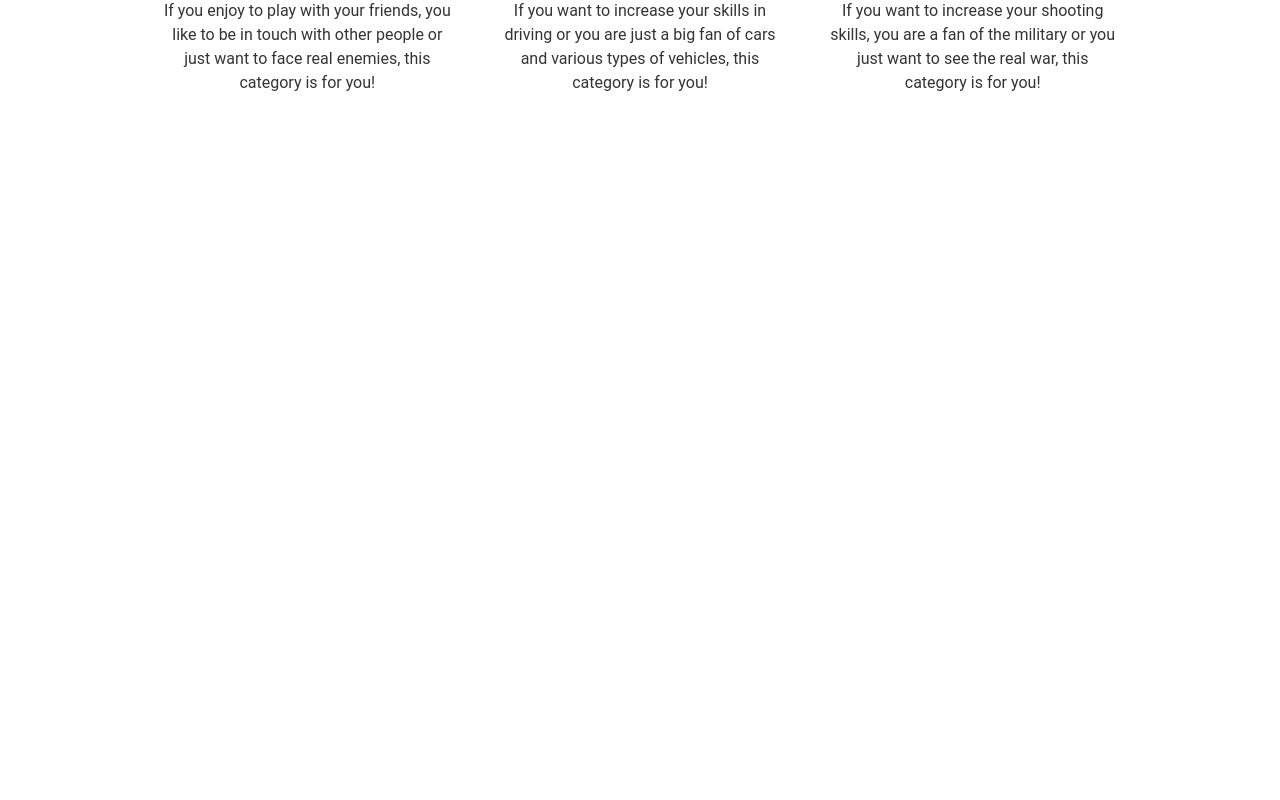
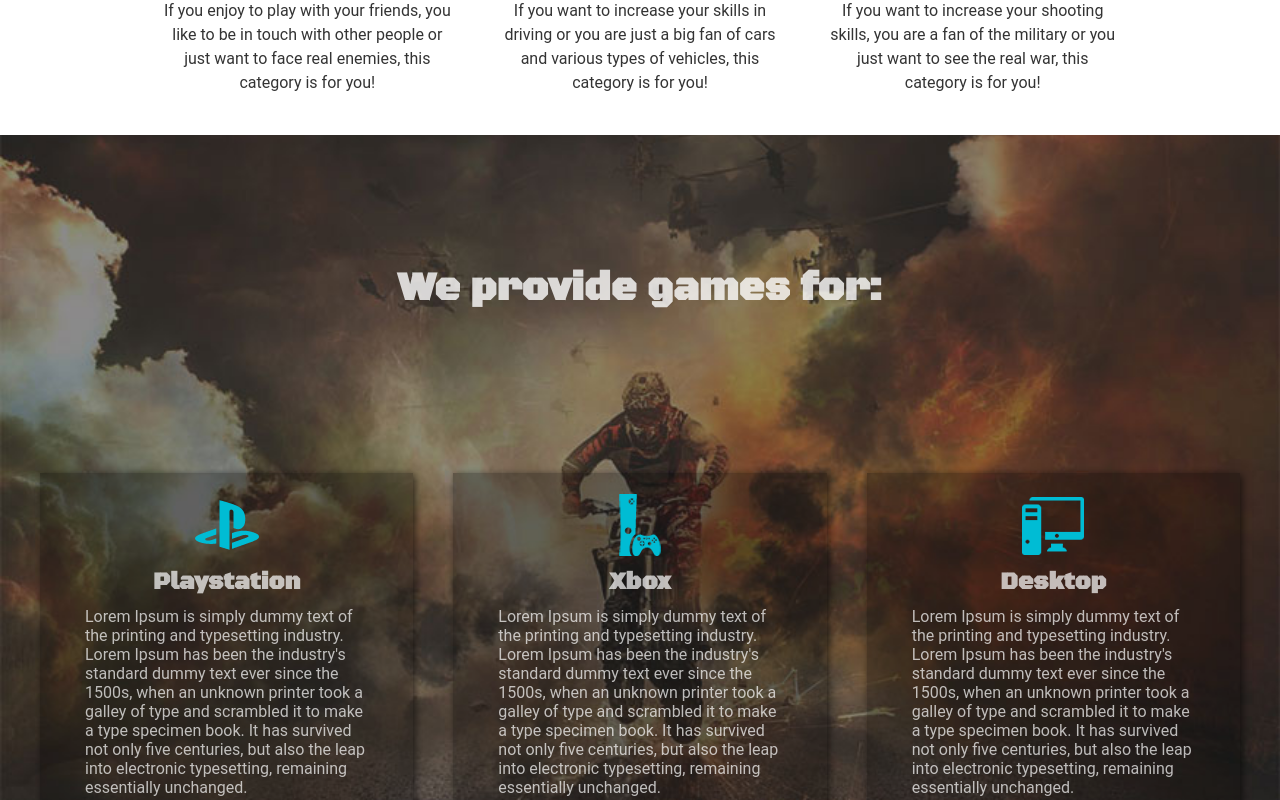
Before and after one commit to elenydev/game-ecommerce, a Next.js app in the folder front/: page / in a window 1280 px wide. Shown: the part 1480-2280 px from the top of the page. Built offline with nearby package versions, Linux system fonts and the light colour scheme.

Commit message:
implement devices section

```diff
--- /dev/null
+++ b/front/components/Devices/index.js
@@ -0,0 +1,159 @@
+import React from "react";
+import styled from "styled-components";
+
+const Wrapper = styled.div`
+  display: flex;
+  align-items: center;
+  background: url("/images/register.jpg") no-repeat center;
+  background-size: cover;
+  justify-content: center;
+  min-height: 100vh;
+  font-family: "Black Ops One", cursive;
+`;
+
+const Container = styled.div`
+  display: flex;
+  justify-content: center;
+  align-items: center;
+  flex-direction: column;
+`;
+
+const Header = styled.h2`
+  display: flex;
+  justify-content: center;
+  text-align: center;
+  width: 80%;
+  padding: 10px;
+  font-size: 2em;
+  color: rgba(255, 255, 255, 0.8);
+  margin-bottom: 70px;
+
+  @media (min-width: 960px) {
+    font-size: 2.5em;
+    width: 100%;
+    margin-bottom: 150px;
+  }
+`;
+
+const CardsContainer = styled.div`
+  display: grid;
+  grid-template-columns: 1fr;
+  grid-template-rows: repeat(3, 1fr);
+  grid-gap: 30px;
+  max-width: 90%;
+
+  @media (min-width: 960px) {
+    grid-template-columns: repeat(3, 1fr);
+    grid-template-rows: 1fr;
+    grid-gap: 40px;
+
+    max-width: 1200px;
+  }
+`;
+
+const Card = styled.div`
+  display: flex;
+  align-items: center;
+  justify-content: center;
+  flex-direction: column;
+  padding: 10px;
+
+  box-shadow: 2px 2px 8px 0 rgb(0 0 0 / 60%);
+  background-color: rgba(0, 0, 0, 0.3);
+
+  i {
+    display: inline-block;
+    width: 64px;
+    height: 64px;
+    background-color: transparent;
+    background: url(../images/icons.png) no-repeat 0px 0px;
+    text-decoration: none;
+  }
+  .first {
+    background-position: -128px 0px;
+  }
+  .second {
+    background-position: -64px 0px;
+  }
+  .third {
+    background-position: 0px 0px;
+  }
+  @media (min-width: 960px) {
+    padding: 20px;
+  }
+`;
+
+const CardTitle = styled.h4`
+  display: flex;
+  align-content: center;
+  justify-content: center;
+  text-align: center;
+  font-size: 1.1em;
+  width: 100%;
+  padding: 10px 15px;
+  color: rgba(255, 255, 255, 0.7);
+
+  @media (min-width: 960px) {
+    font-size: 1.5em;
+  }
+`;
+
+const CardContent = styled.p`
+  font-family: "Roboto";
+  color: rgba(255, 255, 255, 0.7);
+  padding: 0px 15px;
+
+  @media (min-width: 960px) {
+    padding: 0px 25px;
+  }
+`;
+
+const Devices = () => {
+  return (
+    <Wrapper>
+      <Container>
+        <Header>We provide games for:</Header>
+        <CardsContainer>
+          <Card>
+            <i className='first'> </i>
+            <CardTitle>Playstation</CardTitle>
+            <CardContent>
+              Lorem Ipsum is simply dummy text of the printing and typesetting
+              industry. Lorem Ipsum has been the industry's standard dummy text
+              ever since the 1500s, when an unknown printer took a galley of
+              type and scrambled it to make a type specimen book. It has
+              survived not only five centuries, but also the leap into
+              electronic typesetting, remaining essentially unchanged.
+            </CardContent>
+          </Card>
+          <Card>
+            <i className='second'> </i>
+            <CardTitle>Xbox</CardTitle>
+            <CardContent>
+              Lorem Ipsum is simply dummy text of the printing and typesetting
+              industry. Lorem Ipsum has been the industry's standard dummy text
+              ever since the 1500s, when an unknown printer took a galley of
+              type and scrambled it to make a type specimen book. It has
+              survived not only five centuries, but also the leap into
+              electronic typesetting, remaining essentially unchanged.
+            </CardContent>
+          </Card>
+          <Card>
+            <i className='third'> </i>
+            <CardTitle>Desktop</CardTitle>
+            <CardContent>
+              Lorem Ipsum is simply dummy text of the printing and typesetting
+              industry. Lorem Ipsum has been the industry's standard dummy text
+              ever since the 1500s, when an unknown printer took a galley of
+              type and scrambled it to make a type specimen book. It has
+              survived not only five centuries, but also the leap into
+              electronic typesetting, remaining essentially unchanged.
+            </CardContent>
+          </Card>
+        </CardsContainer>
+      </Container>
+    </Wrapper>
+  );
+};
+
+export default Devices;
--- a/front/components/GameTypes/index.js
+++ b/front/components/GameTypes/index.js
@@ -54,7 +54,7 @@ const Description = styled.p`
 
 const CardsWrapper = styled.div`
   display: grid;
-  grid-template-columns: 1;
+  grid-template-columns: 1fr;
   grid-gap: 20px;
   grid-template-rows: repeat(3, 1fr);
   width: 90%;
@@ -67,7 +67,7 @@ const CardsWrapper = styled.div`
   @media (min-width: 960px) {
     width: 90%;
     grid-template-columns: repeat(3, 1fr);
-    grid-template-rows: 1;
+    grid-template-rows: 1fr;
     grid-gap: 30px;
     margin-top: 50px;
   }
@@ -156,7 +156,7 @@ const GameTypes = () => {
     <Wrapper>
       <SubHeader>Welcome in our</SubHeader>
       <Header>online gaming</Header>
-      <SubHeader>Shop</SubHeader>
+      <SubHeader id='gameTypes'>Shop</SubHeader>
       <Description>
         We are one of the largest sellers of computer games on the web, and our
         company is characterized by a fast supplier and high quality of
--- a/front/components/Hero/index.js
+++ b/front/components/Hero/index.js
@@ -69,7 +69,7 @@ const PlayIconContainer = styled.div`
     fill: rgba(255, 255, 255, 0.8);
   }
 
-  animation: showIcon 2s linear 4s infinite;
+  animation: showIcon 2s linear 5s infinite;
 
   @keyframes showIcon {
     0% {
--- a/front/components/Navigation/index.js
+++ b/front/components/Navigation/index.js
@@ -53,35 +53,35 @@ const Navigation = () => {
             </NavLogo>
 
             <NavList>
-              <NavListItem>
+              <NavListItem onClick={() => handleClick()}>
                 <Link href='/'>
                   <a>Home</a>
                 </Link>
               </NavListItem>
 
-              <NavListItem>
+              <NavListItem onClick={() => handleClick()}>
                 <Link href='#'>
                   <a>Games</a>
                 </Link>
               </NavListItem>
-              <NavListItem>
+              <NavListItem onClick={() => handleClick()}>
                 <Link href='#'>
                   <a>Team</a>
                 </Link>
               </NavListItem>
-              <NavListItem>
+              <NavListItem onClick={() => handleClick()}>
                 <Link href='#'>
                   <a>Contact</a>
                 </Link>
               </NavListItem>
               {user ? (
-                <NavListItem>
+                <NavListItem onClick={() => handleClick()}>
                   <Link href='/'>
                     <a>Log out</a>
                   </Link>
                 </NavListItem>
               ) : (
-                <NavListItem>
+                <NavListItem onClick={() => handleClick()}>
                   <Link href='/auth/register'>
                     <a>Join us</a>
                   </Link>
@@ -89,7 +89,7 @@ const Navigation = () => {
               )}
 
               {user && (
-                <NavListItem>
+                <NavListItem onClick={() => handleClick()}>
                   <Link href='/cart'>
                     <a>
                       <ShoppingCartIcon />({amountOfProducts})
--- a/front/pages/index.js
+++ b/front/pages/index.js
@@ -2,6 +2,7 @@ import Head from "next/head";
 import Navigation from "../components/Navigation/index.js";
 import Hero from "../components/Hero/index.js";
 import GameTypes from '../components/GameTypes/index.js'
+import Devices from "../components/Devices/index.js";
 import styles from "../styles/Home.module.css";
 
 export default function Home() {
@@ -10,12 +11,16 @@ export default function Home() {
       <Head>
         <title>Create Next App</title>
         <link rel='icon' href='/favicon.ico' />
-        <link href="https://fonts.googleapis.com/css2?family=Black+Ops+One&display=swap" rel="stylesheet"/>
+        <link
+          href='https://fonts.googleapis.com/css2?family=Black+Ops+One&display=swap'
+          rel='stylesheet'
+        />
       </Head>
       <body>
         <Navigation />
         <Hero />
         <GameTypes />
+        <Devices />
       </body>
     </>
   );
```
